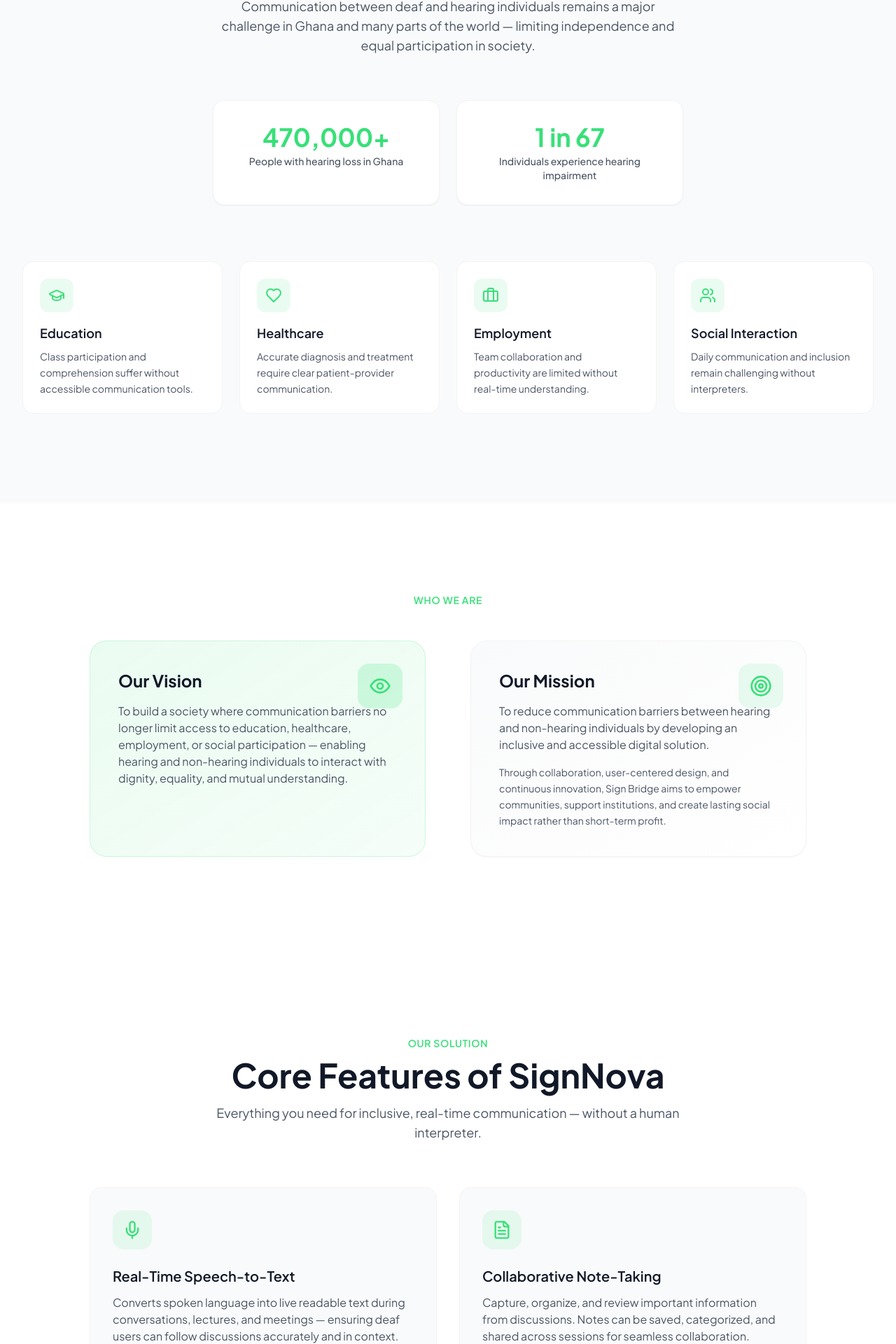
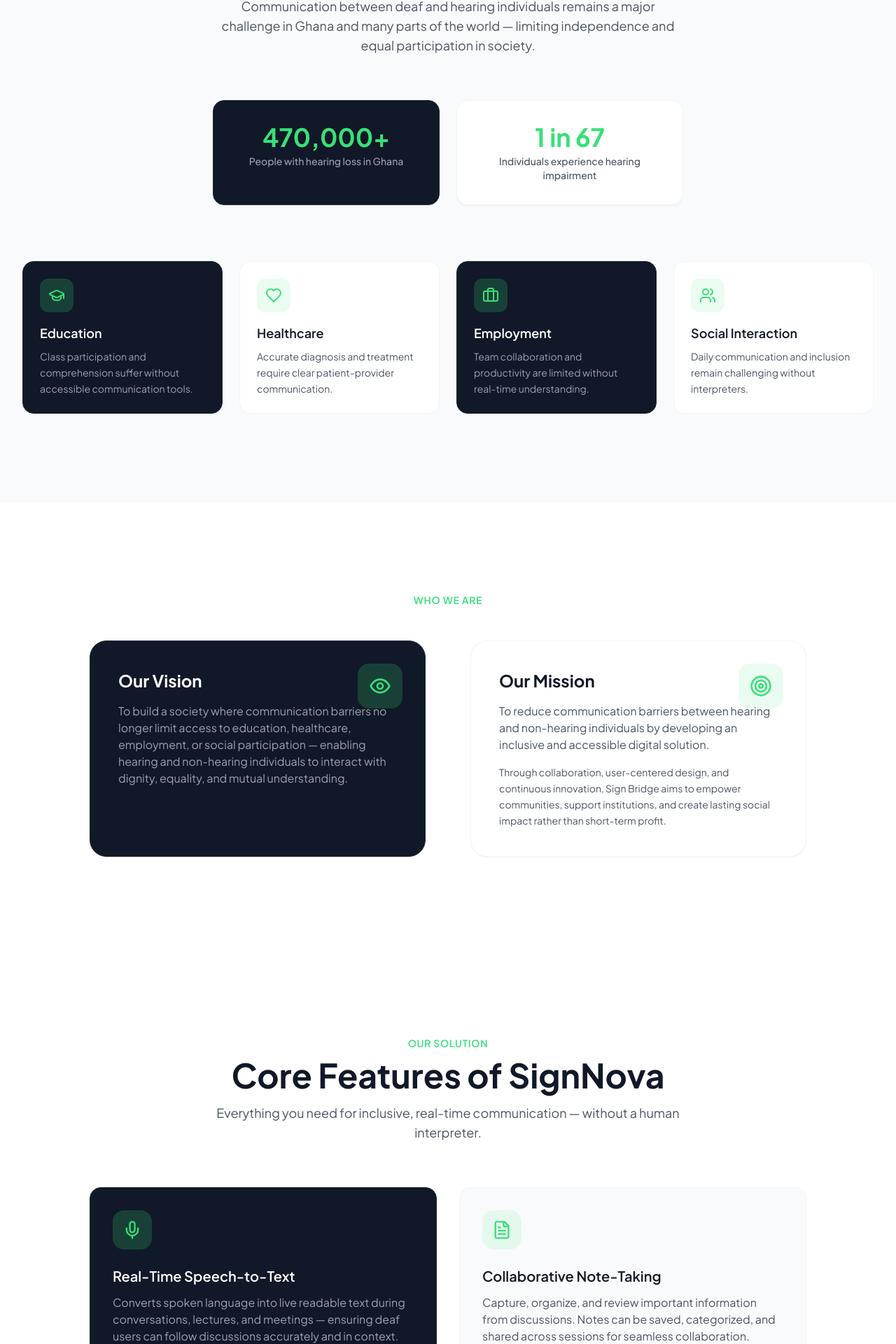
Before and after one commit to Romaric250/signbrige-web, a Next.js app: page / in a window 1280 px wide. Shown: the part 1095-3015 px from the top of the page at 70% size. Built offline with nearby package versions, Linux system fonts and the light colour scheme; no server answers.

Commit message:
feat: made some cool updates

```diff
--- a/components/landing/Features.tsx
+++ b/components/landing/Features.tsx
@@ -8,6 +8,7 @@
   GraduationCap,
   BookOpen,
 } from 'lucide-react'
+import { cn } from '@/lib/utils'
 import { COMPANY } from '@/lib/constants'
 
 const features = [
@@ -65,13 +66,27 @@
                 whileInView={{ opacity: 1, y: 0 }}
                 viewport={{ once: true, margin: '-50px' }}
                 transition={{ duration: 0.5, delay: index * 0.08, ease: [0.22, 1, 0.36, 1] }}
-                className="group p-6 sm:p-8 rounded-2xl bg-gray-50 hover:bg-white border border-gray-100 hover:border-primary/20 hover:shadow-xl transition-all duration-300"
+                className={cn(
+                  "group p-6 sm:p-8 rounded-2xl border hover:shadow-xl transition-all duration-300",
+                  index % 2 === 0
+                    ? "bg-gray-900 border-gray-800 hover:border-primary/30"
+                    : "bg-gray-50 border-gray-100 hover:border-primary/20 hover:bg-white"
+                )}
               >
-                <div className="w-14 h-14 rounded-2xl bg-primary/10 flex items-center justify-center mb-6 group-hover:scale-105 transition-transform duration-300">
+                <div className={cn(
+                  "w-14 h-14 rounded-2xl flex items-center justify-center mb-6 group-hover:scale-105 transition-transform duration-300",
+                  index % 2 === 0 ? "bg-primary/20" : "bg-primary/10"
+                )}>
                   <Icon className="h-7 w-7 text-primary" />
                 </div>
-                <h3 className="text-lg sm:text-xl font-semibold text-gray-900 mb-3">{feature.title}</h3>
-                <p className="text-gray-600 text-sm sm:text-base leading-relaxed">{feature.description}</p>
+                <h3 className={cn(
+                  "text-lg sm:text-xl font-semibold mb-3",
+                  index % 2 === 0 ? "text-white" : "text-gray-900"
+                )}>{feature.title}</h3>
+                <p className={cn(
+                  "text-sm sm:text-base leading-relaxed",
+                  index % 2 === 0 ? "text-gray-400" : "text-gray-600"
+                )}>{feature.description}</p>
               </motion.div>
             )
           })}
--- a/components/landing/Impact.tsx
+++ b/components/landing/Impact.tsx
@@ -3,6 +3,7 @@
 import React from 'react'
 import { motion } from 'framer-motion'
 import { GraduationCap, Building2, Heart, Users } from 'lucide-react'
+import { cn } from '@/lib/utils'
 
 const impactAreas = [
   {
@@ -59,13 +60,27 @@
                 whileInView={{ opacity: 1, y: 0 }}
                 viewport={{ once: true, margin: '-40px' }}
                 transition={{ duration: 0.5, delay: index * 0.08, ease: [0.22, 1, 0.36, 1] }}
-                className="rounded-2xl bg-white p-5 sm:p-6 border border-gray-100 shadow-sm hover:shadow-lg hover:border-primary/20 transition-all duration-300 h-full min-w-0"
+                className={cn(
+                  "rounded-2xl p-5 sm:p-6 border shadow-sm hover:shadow-lg transition-all duration-300 h-full min-w-0",
+                  index % 2 === 0
+                    ? "bg-gray-900 border-gray-800 hover:border-primary/30"
+                    : "bg-white border-gray-100 hover:border-primary/20"
+                )}
               >
-                <div className="w-12 h-12 rounded-xl bg-primary/10 flex items-center justify-center mb-4">
+                <div className={cn(
+                  "w-12 h-12 rounded-xl flex items-center justify-center mb-4",
+                  index % 2 === 0 ? "bg-primary/20" : "bg-primary/10"
+                )}>
                   <Icon className="h-6 w-6 text-primary" />
                 </div>
-                <h3 className="text-xl font-bold text-gray-900 mb-2">{area.title}</h3>
-                <p className="text-gray-600 text-sm leading-relaxed">{area.description}</p>
+                <h3 className={cn(
+                  "text-xl font-bold mb-2",
+                  index % 2 === 0 ? "text-white" : "text-gray-900"
+                )}>{area.title}</h3>
+                <p className={cn(
+                  "text-sm leading-relaxed",
+                  index % 2 === 0 ? "text-gray-400" : "text-gray-600"
+                )}>{area.description}</p>
               </motion.div>
             )
           })}
--- a/components/landing/Problem.tsx
+++ b/components/landing/Problem.tsx
@@ -3,6 +3,7 @@
 import React from 'react'
 import { motion } from 'framer-motion'
 import { GraduationCap, Heart, Briefcase, Users } from 'lucide-react'
+import { cn } from '@/lib/utils'
 
 const stats = [
   { value: '470,000+', label: 'People with hearing loss in Ghana' },
@@ -65,10 +66,13 @@
           {stats.map((stat, i) => (
             <div
               key={stat.label}
-              className="rounded-2xl bg-white p-8 shadow-sm border border-gray-100 text-center"
+              className={cn(
+                "rounded-2xl p-8 shadow-sm border text-center",
+                i % 2 === 0 ? "bg-gray-900 border-gray-800" : "bg-white border-gray-100"
+              )}
             >
               <div className="text-3xl md:text-4xl font-bold text-primary mb-1">{stat.value}</div>
-              <div className="text-gray-600 text-sm font-medium">{stat.label}</div>
+              <div className={cn("text-sm font-medium", i % 2 === 0 ? "text-gray-400" : "text-gray-600")}>{stat.label}</div>
             </div>
           ))}
         </motion.div>
@@ -84,13 +88,27 @@
                 whileInView={{ opacity: 1, y: 0 }}
                 viewport={{ once: true, margin: '-40px' }}
                 transition={{ duration: 0.5, delay: index * 0.08, ease: [0.22, 1, 0.36, 1] }}
-                className="rounded-2xl bg-white p-5 sm:p-6 border border-gray-100 hover:shadow-lg hover:border-primary/20 transition-all duration-300 min-w-0"
+                className={cn(
+                  "rounded-2xl p-5 sm:p-6 border hover:shadow-lg transition-all duration-300 min-w-0",
+                  index % 2 === 0
+                    ? "bg-gray-900 border-gray-800 hover:border-primary/30"
+                    : "bg-white border-gray-100 hover:border-primary/20"
+                )}
               >
-                <div className="w-12 h-12 rounded-xl bg-primary/10 flex items-center justify-center mb-4">
+                <div className={cn(
+                  "w-12 h-12 rounded-xl flex items-center justify-center mb-4",
+                  index % 2 === 0 ? "bg-primary/20" : "bg-primary/10"
+                )}>
                   <Icon className="h-6 w-6 text-primary" />
                 </div>
-                <h3 className="text-lg font-semibold text-gray-900 mb-2">{area.title}</h3>
-                <p className="text-gray-600 text-sm leading-relaxed">{area.description}</p>
+                <h3 className={cn(
+                  "text-lg font-semibold mb-2",
+                  index % 2 === 0 ? "text-white" : "text-gray-900"
+                )}>{area.title}</h3>
+                <p className={cn(
+                  "text-sm leading-relaxed",
+                  index % 2 === 0 ? "text-gray-400" : "text-gray-600"
+                )}>{area.description}</p>
               </motion.div>
             )
           })}
--- a/components/landing/VisionMission.tsx
+++ b/components/landing/VisionMission.tsx
@@ -25,15 +25,15 @@
             whileInView={{ opacity: 1, x: 0 }}
             viewport={{ once: true, margin: '-80px' }}
             transition={{ duration: 0.6, ease: [0.22, 1, 0.36, 1] }}
-            className="relative rounded-3xl bg-gradient-to-br from-primary/10 to-primary/5 p-6 sm:p-8 md:p-10 border border-primary/20 min-w-0"
+            className="relative rounded-3xl bg-gray-900 p-6 sm:p-8 md:p-10 border border-gray-800 min-w-0"
           >
             <div className="absolute top-6 right-6 sm:top-8 sm:right-8 w-12 h-12 sm:w-16 sm:h-16 rounded-2xl bg-primary/20 flex items-center justify-center">
               <Eye className="h-8 w-8 text-primary" />
             </div>
-            <h3 className="text-xl sm:text-2xl font-bold text-gray-900 mb-4">
+            <h3 className="text-xl sm:text-2xl font-bold text-white mb-4">
               Our Vision
             </h3>
-            <p className="text-gray-600 text-sm sm:text-base leading-relaxed">
+            <p className="text-gray-400 text-sm sm:text-base leading-relaxed">
               To build a society where communication barriers no longer limit access to education, healthcare, employment, or social participation — enabling hearing and non-hearing individuals to interact with dignity, equality, and mutual understanding.
             </p>
           </motion.div>
@@ -44,7 +44,7 @@
             whileInView={{ opacity: 1, x: 0 }}
             viewport={{ once: true, margin: '-80px' }}
             transition={{ duration: 0.6, ease: [0.22, 1, 0.36, 1] }}
-            className="relative rounded-3xl bg-gradient-to-br from-gray-50 to-white p-6 sm:p-8 md:p-10 border border-gray-100 shadow-sm min-w-0"
+            className="relative rounded-3xl bg-white p-6 sm:p-8 md:p-10 border border-gray-100 shadow-sm min-w-0"
           >
             <div className="absolute top-6 right-6 sm:top-8 sm:right-8 w-12 h-12 sm:w-16 sm:h-16 rounded-2xl bg-primary/10 flex items-center justify-center">
               <Target className="h-8 w-8 text-primary" />
--- a/components/ui/Avatar.tsx
+++ b/components/ui/Avatar.tsx
@@ -1,4 +1,6 @@
-import React from 'react'
+'use client'
+
+import React, { useState } from 'react'
 import Image from 'next/image'
 import { cn } from '@/lib/utils'
 import { User } from 'lucide-react'
@@ -12,6 +14,9 @@
 
 const Avatar = React.forwardRef<HTMLDivElement, AvatarProps>(
   ({ className, src, alt = 'Avatar', size = 'md', fallback, ...props }, ref) => {
+    const [imgError, setImgError] = useState(false)
+    const isExternal = src?.startsWith('http://') || src?.startsWith('https://')
+
     const sizes = {
       sm: 'h-8 w-8 text-xs',
       md: 'h-10 w-10 text-sm',
@@ -28,6 +33,8 @@
         .slice(0, 2)
     }
 
+    const showFallback = !src || imgError
+
     return (
       <div
         ref={ref}
@@ -38,8 +45,24 @@
         )}
         {...props}
       >
-        {src ? (
-          <Image src={src} alt={alt} fill className="object-cover" unoptimized />
+        {src && !showFallback ? (
+          isExternal ? (
+            <img
+              src={src}
+              alt={alt}
+              className="absolute inset-0 w-full h-full object-cover"
+              onError={() => setImgError(true)}
+            />
+          ) : (
+            <Image
+              src={src}
+              alt={alt}
+              fill
+              className="object-cover"
+              unoptimized
+              onError={() => setImgError(true)}
+            />
+          )
         ) : fallback ? (
           <span>{getInitials(fallback)}</span>
         ) : (
--- a/next.config.js
+++ b/next.config.js
@@ -5,6 +5,10 @@
       {
         protocol: 'https',
         hostname: 'images.unsplash.com',
+      },
+      {
+        protocol: 'https',
+        hostname: 'g9kbtbs1bu.ufs.sh',
       },
       {
         protocol: 'https',
```
Also changed, not shown: components/landing/HowItWorks.tsx (+15 -3 lines), components/landing/Team.tsx (+22 -6 lines), lib/constants.ts (+6 -6 lines).
